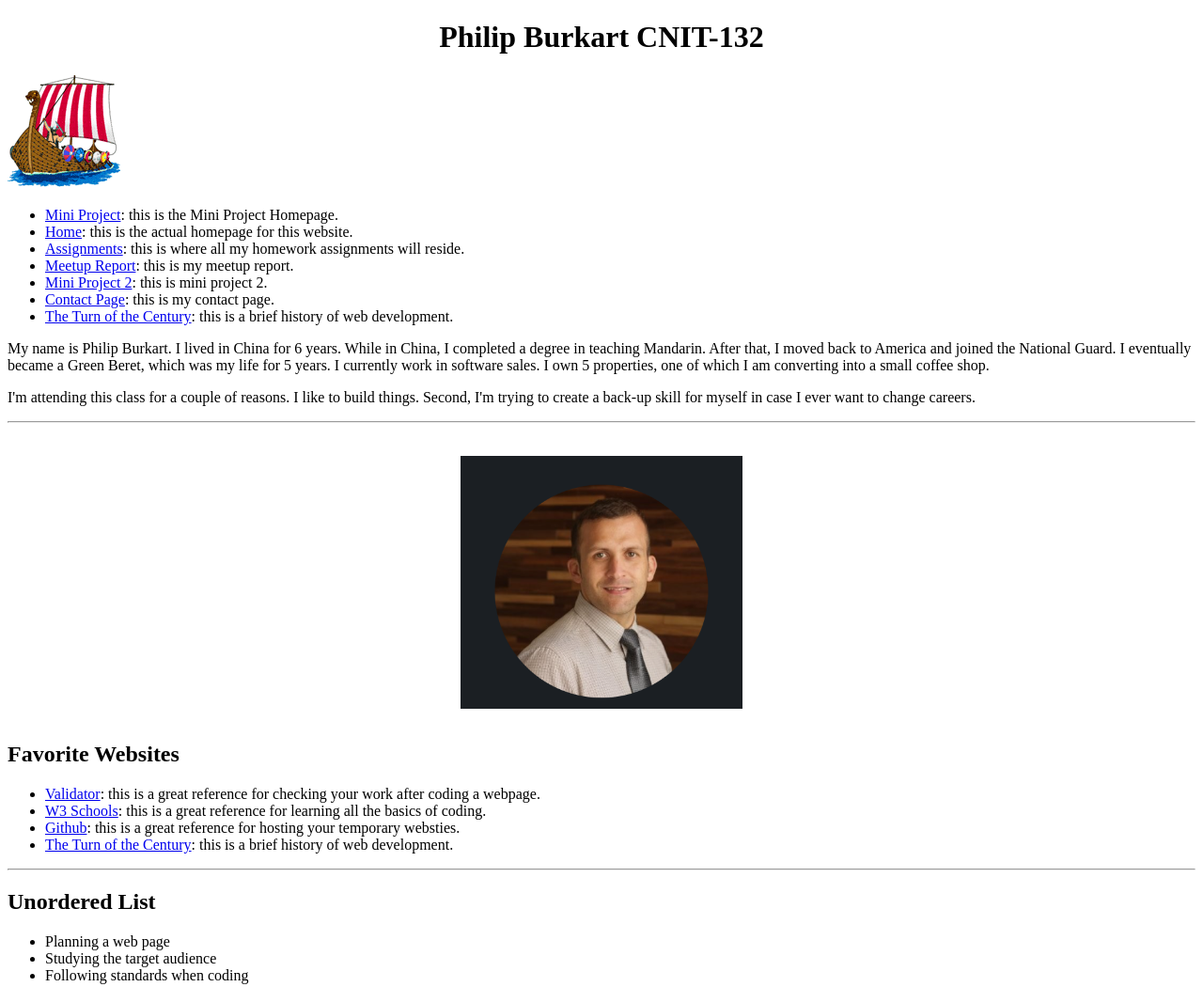
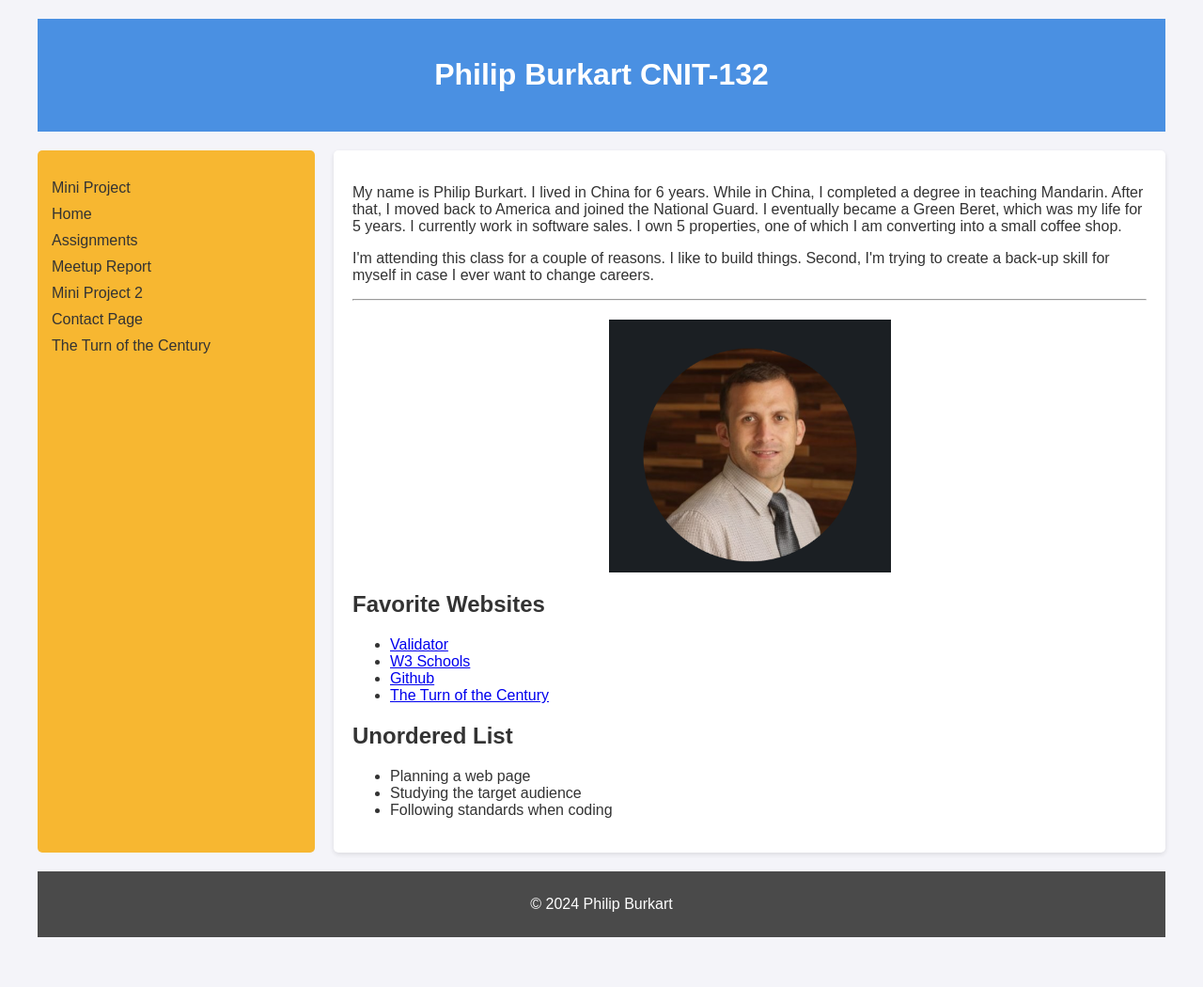
Before and after one commit to ionagael/CNIT132A, a plain HTML site: page finalproject.html in a window 1280 px wide. Shown: the whole page at 94% size. After the commit the page ends 1017 px from the top, so only its background shows below. Drawn offline with Linux system fonts and the light colour scheme.

Commit message:
Update finalproject.html

```diff
--- a/finalproject.html
+++ b/finalproject.html
@@ -8,8 +8,73 @@
     <meta name="description" content="HTML, CSS, web developer home page">
     <!-- Site created by Phil Burkart on September 28 2024 -->
     <style>
-        h1 {
+        body {
+            margin: 0;
+            font-family: Arial, sans-serif;
+            background-color: #f4f4f9;
+            color: #333;
+            display: flex;
+            justify-content: center;
+        }
+
+        .container {
+            display: grid;
+            grid-template-areas:
+                "header header"
+                "nav main"
+                "footer footer";
+            grid-template-columns: 1fr 3fr;
+            grid-template-rows: auto 1fr auto;
+            max-width: 1200px;
+            width: 100%;
+            min-height: 100vh;
+            gap: 20px;
+            padding: 20px;
+        }
+
+        header {
+            grid-area: header;
+            background-color: #4a90e2;
+            color: white;
             text-align: center;
+            padding: 20px 0;
+        }
+
+        nav {
+            grid-area: nav;
+            background-color: #f7b731;
+            padding: 15px;
+            border-radius: 5px;
+        }
+
+        nav ul {
+            list-style-type: none;
+            padding: 0;
+        }
+
+        nav li {
+            margin-bottom: 10px;
+        }
+
+        nav a {
+            color: #333;
+            text-decoration: none;
+        }
+
+        main {
+            grid-area: main;
+            background-color: #ffffff;
+            padding: 20px;
+            border-radius: 5px;
+            box-shadow: 0 2px 5px rgba(0, 0, 0, 0.1);
+        }
+
+        footer {
+            grid-area: footer;
+            background-color: #4a4a4a;
+            color: white;
+            text-align: center;
+            padding: 10px 0;
         }
 
         .centered-image {
@@ -17,56 +82,51 @@
             margin: 20px auto;
             width: 300px;
             height: auto;
-			  padding: 15px;
         }
     </style>
 </head>
 
 <body>
+    <div class="container">
+        <header>
             <h1>Philip Burkart CNIT-132</h1>
-
-        <img src="https://github.com/ionagael/CNIT132A/blob/main/images/oldboat.gif?raw=true" alt="old boat">
-
+        </header>
+        <nav>
             <ul>
-        <li><a href="https://ionagael.github.io/CNIT132A/miniproject1.html">Mini Project</a>: this is the Mini Project Homepage.</li>
-        <li><a href="https://ionagael.github.io/CNIT132A/index.html" >Home</a>: this is the actual homepage for this website.</li>
-        <li><a href="https://ionagael.github.io/CNIT132A/Assignments.html">Assignments</a>: this is where all my homework assignments will reside.</li>
-        <li><a href="https://ionagael.github.io/CNIT132A/AssignmentsMeetup.html">Meetup Report</a>: this is my meetup report.</li>
-	            <li><a href="https://ionagael.github.io/CNIT132A/miniproject2.html">Mini Project 2</a>: this is mini project 2.</li>
-        <li><a href="https://ionagael.github.io/CNIT132A/Contact.html">Contact Page</a>: this is my contact page.</li>
-        <li><a href="https://www.techopedia.com/2/31579/networks/a-brief-history-of-web-development#the_turn_of_the_century" >The Turn of the Century</a>: this is a brief history of web development.</li>
-
+                <li><a href="https://ionagael.github.io/CNIT132A/miniproject1.html">Mini Project</a></li>
+                <li><a href="https://ionagael.github.io/CNIT132A/index.html">Home</a></li>
+                <li><a href="https://ionagael.github.io/CNIT132A/Assignments.html">Assignments</a></li>
+                <li><a href="https://ionagael.github.io/CNIT132A/AssignmentsMeetup.html">Meetup Report</a></li>
+                <li><a href="https://ionagael.github.io/CNIT132A/miniproject2.html">Mini Project 2</a></li>
+                <li><a href="https://ionagael.github.io/CNIT132A/Contact.html">Contact Page</a></li>
+                <li><a href="https://www.techopedia.com/2/31579/networks/a-brief-history-of-web-development#the_turn_of_the_century">The Turn of the Century</a></li>
             </ul>
-
+        </nav>
+        <main>
+            <section>
                 <p>My name is Philip Burkart. I lived in China for 6 years. While in China, I completed a degree in teaching Mandarin. After that, I moved back to America and joined the National Guard. I eventually became a Green Beret, which was my life for 5 years. I currently work in software sales. I own 5 properties, one of which I am converting into a small coffee shop.</p>
                 <p>I'm attending this class for a couple of reasons. I like to build things. Second, I'm trying to create a back-up skill for myself in case I ever want to change careers.</p>
-
                 <hr>
-        <img src="https://github.com/ionagael/CNIT132A/blob/main/images/phil.PNG?raw=true" alt="Phil" style="width: 300px; height: auto" class="centered-image">
-
-
-
-
-
-
-    <section>
+                <img src="https://github.com/ionagael/CNIT132A/blob/main/images/phil.PNG?raw=true" alt="Phil" class="centered-image">
                 <h2>Favorite Websites</h2>
                 <ul>
-        <li><a href="https://validator.w3.org/nu/" target="_blank">Validator</a>: this is a great reference for checking your work after coding a webpage.</li>
-        <li><a href="https://www.w3schools.com/" target="_blank">W3 Schools</a>: this is a great reference for learning all the basics of coding.</li>
-	            <li><a href="https://github.com/" target="_blank">Github</a>: this is a great reference for hosting your temporary websties.</li>
-	 <li> <a href="https://www.techopedia.com/2/31579/networks/a-brief-history-of-web-development#the_turn_of_the_century" target="_blank">The Turn of the Century</a>: this is a brief history of web development.</li>    </ul>
-
-    </section>
-<hr>
+                    <li><a href="https://validator.w3.org/nu/" target="_blank">Validator</a></li>
+                    <li><a href="https://www.w3schools.com/" target="_blank">W3 Schools</a></li>
+                    <li><a href="https://github.com/" target="_blank">Github</a></li>
+                    <li><a href="https://www.techopedia.com/2/31579/networks/a-brief-history-of-web-development#the_turn_of_the_century" target="_blank">The Turn of the Century</a></li>
+                </ul>
                 <h2>Unordered List</h2>
                 <ul>
                     <li>Planning a web page</li>
                     <li>Studying the target audience</li>
                     <li>Following standards when coding</li>
                 </ul>
-
-
+            </section>
+        </main>
+        <footer>
+            <p>&copy; 2024 Philip Burkart</p>
+        </footer>
+    </div>
 </body>
 
 </html>
```
Lines whose indentation alone changed are shown as unchanged.
